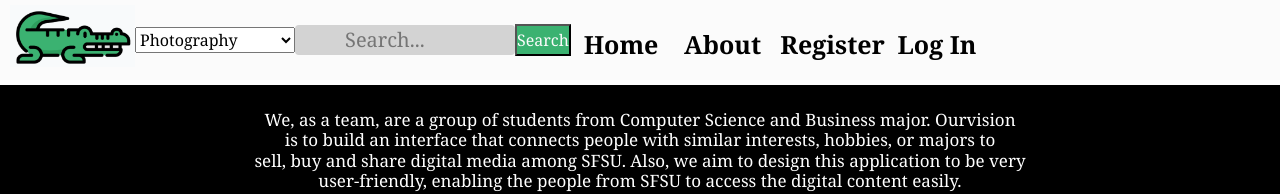
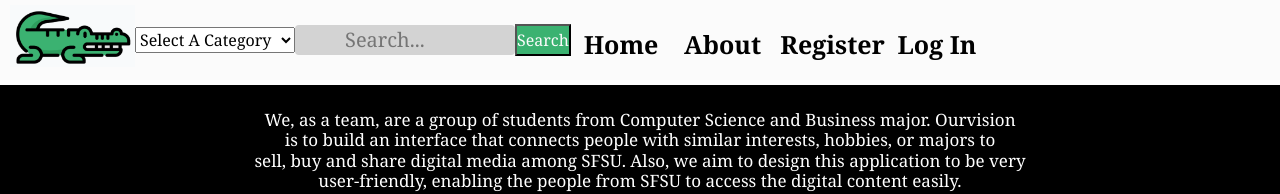
Before and after one commit to benztimm/csc648-03-fa22-team04, a React (Create React App) app in the folder application/frontend/: page / in a window 1280 px wide. Shown: the top 194 px of the page. Built offline with nearby package versions, Linux system fonts and the light colour scheme; the HTML template or start-up script is replaced by a standard one.

Commit message:
Fixed Category select

```diff
--- a/application/frontend/src/components/Navbar/Navbar.js
+++ b/application/frontend/src/components/Navbar/Navbar.js
@@ -24,7 +24,7 @@ function Navbar() {
 
     //   ];
 
-    const [selectedOption, setSelectedOption] = useState({});
+    const [selectedOption, setSelectedOption] = useState('');
 
     const changeHandlerCategory = (e) => {
         setSelectedOption(e.target.value);
@@ -50,7 +50,7 @@ function Navbar() {
 
 
     const fetchAPI = async () => {
-        const res = await fetch(`http://54.200.101.218:5000/search-posts/${selectedOption} ${value}`)
+        const res = await fetch(`http://54.200.101.218:5000/search-posts/${selectedOption}${value}`)
         .then(res => res.json())
         .then(
 
@@ -95,7 +95,8 @@ function Navbar() {
             <h3> <img src={logo} className="img-fluid" width={125} height={120}></img> </h3>
 
 
-            <select defaultValue="1" onChange={changeHandlerCategory}>
+            <select onChange={changeHandlerCategory}>
+                <option value="">Select A Category</option>
                 <option value="Photography" >Photography</option>
                 <option value="Computer Science" >Computer Science</option>
                 <option value="Art" >Art</option>
```
